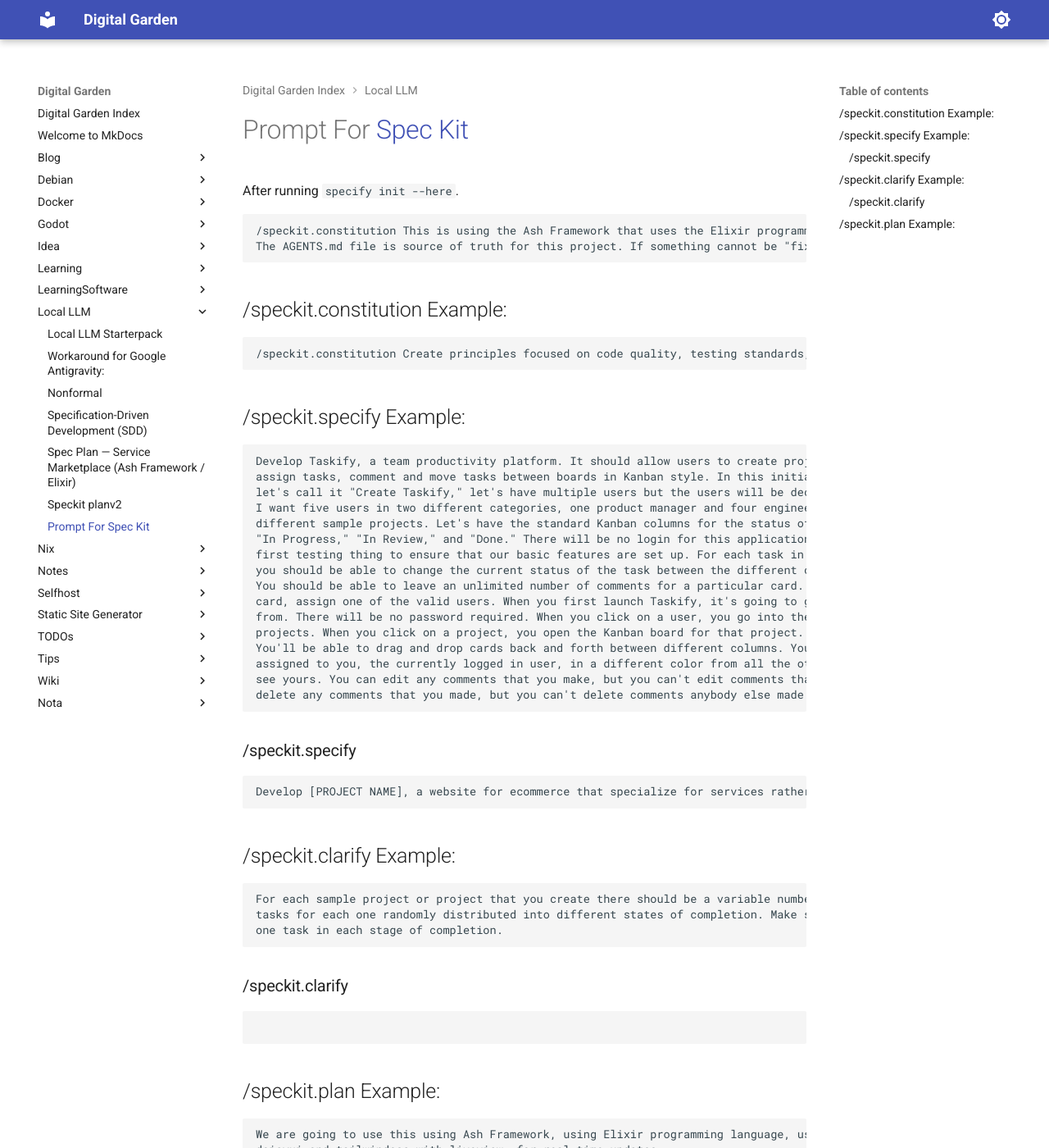
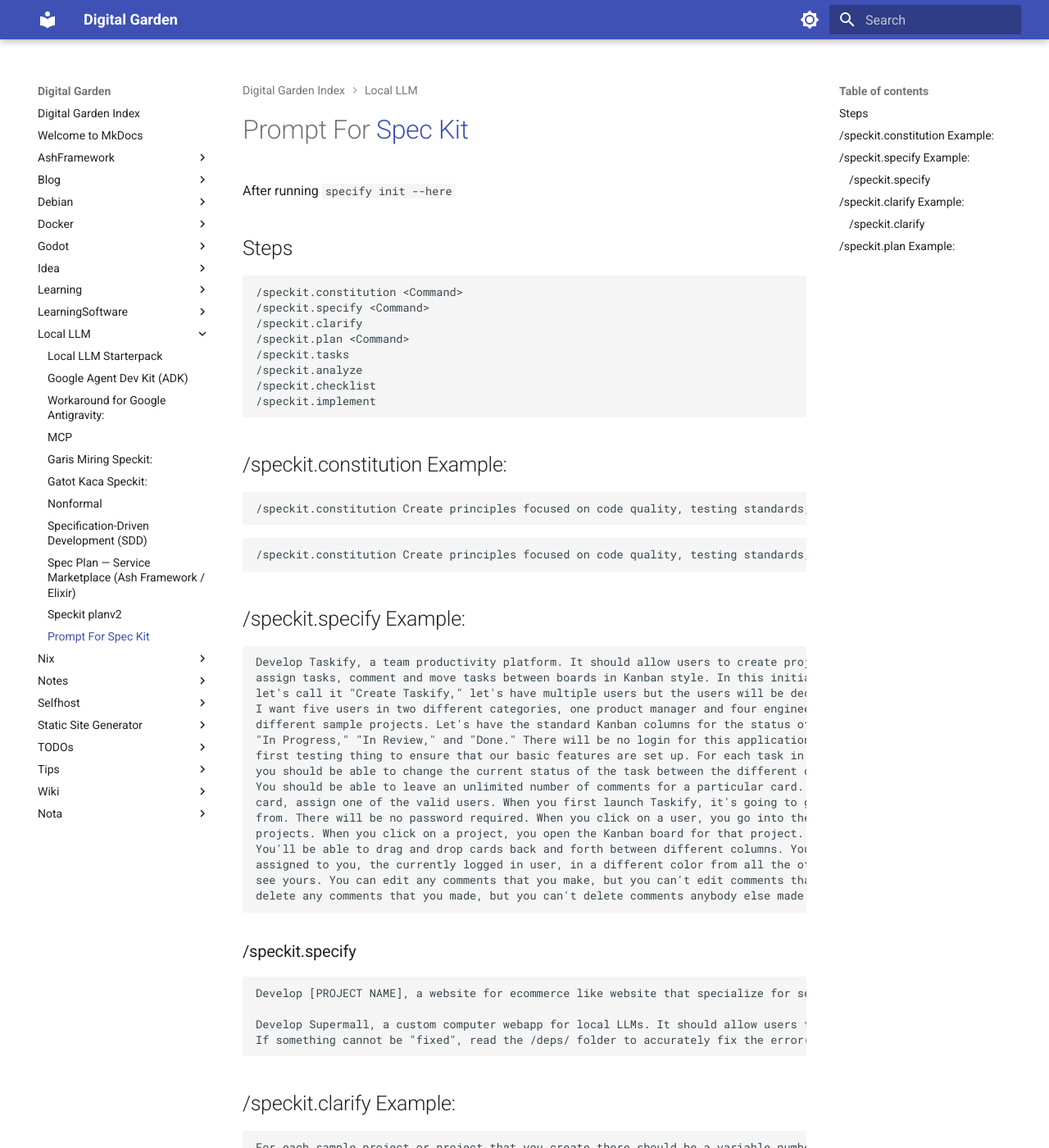
Before and after one commit to jnkk/mkdocs, an MkDocs documentation site: the page built from docs/Local-LLM/speckit.md, in a window 1280 px wide and 1400 px high. Shown: the whole window at 82% size. Built offline with MkDocs 1.6.1 and Material for MkDocs 9.7.7, drawn with Linux system fonts in a browser that asks for light colours; some of the changed text lies outside the part shown.

Commit message:
ai stuff, speckit

````diff
--- a/docs/Local-LLM/speckit.md
+++ b/docs/Local-LLM/speckit.md
@@ -1,13 +1,28 @@
 # Prompt For [Spec Kit](https://github.com/github/spec-kit)
 
-After running `specify init --here`.
+After running `specify init --here`
+
+## Steps
+
+```
+/speckit.constitution <Command>
+/speckit.specify <Command>
+/speckit.clarify
+/speckit.plan <Command>
+/speckit.tasks
+/speckit.analyze
+/speckit.checklist
+/speckit.implement
+```
+
+
+## /speckit.constitution Example:
 
 ```markdown
-/speckit.constitution This is using the Ash Framework that uses the Elixir programming language. Elixir's power among many are its liveview, pubsub and genserver. Make sure to use those.
-The AGENTS.md file is source of truth for this project. If something cannot be "fixed", read the /deps/ folder to accurately fix the error(s).
+/speckit.constitution Create principles focused on code quality, testing standards, user experience consistency, and performance requirements. Include governance for how these principles should guide technical decisions and implementation choices. This is using the Ash and Phoenix Framework that uses the Elixir programming language. The AGENTS.md file is source of truth for this project.
 ```
 
-## /speckit.constitution Example:
+
 ```markdown
 /speckit.constitution Create principles focused on code quality, testing standards, user experience consistency, and performance requirements. Include governance for how these principles should guide technical decisions and implementation choices.
 ```
@@ -34,8 +49,10 @@
 
 ### /speckit.specify
 ```markdown
-Develop [PROJECT NAME], a website for ecommerce that specialize for services rather than goods. It should allow users to create services, add team members, add reviews for customers, location for the closest for their customers, and later add their own goods shop.
+Develop [PROJECT NAME], a website for ecommerce like website that specialize for services rather than goods. It should allow users to create services, add team members and roles, add reviews for customers, location for the closest for their customers and add their own goods shop. In this initial phase for this feature, lets call it "Supermall" (the domain name might be different). Use the Ash Admin (already installed) for administrative background tasks.
 
+Develop Supermall, a custom computer webapp for local LLMs. It should allow users to create custom PC builds, allow the admin (me, the project owner. Use Ash Admin to help) page to add and remove computer components with ease, also allow the admin make a build and build templetes so other users can later buy (using affiliate links. Provide later in the project), allow users to comment on the builds that other users or the admin has built, allow users to orovide feedback and able to take surveys from the admin. Start with the basic landing page.
+If something cannot be "fixed", read the /deps/ folder to accurately fix the error(s).
 ```
 
 ## /speckit.clarify Example:
--- a/mkdocs.yml
+++ b/mkdocs.yml
@@ -25,7 +25,9 @@
     - navigation.prune
 plugins:
   - tags
-  - mermaid2
+  - search
+  - mermaid2:
+      version: 10.0.2
 
 markdown_extensions:
   - pymdownx.critic
@@ -35,4 +37,9 @@
   - pymdownx.tilde
   - admonition
   - pymdownx.details
-  - pymdownx.superfences
+  - pymdownx.superfences:
+      # make exceptions to highlighting of code:
+      custom_fences:
+        - name: mermaid
+          class: mermaid
+          format: !!python/name:mermaid2.fence_mermaid_custom
````
Also changed, not shown: other parts of docs/Local-LLM/speckit.md (+1 -2 lines), docs/AshFramework/ash.md (added, +100 -0 lines), docs/Debian/debian13.md (+10 -2 lines), docs/LearningSoftware/fedora.md (+1 -1 lines), docs/Local-LLM/adk.md (added, +35 -0 lines), docs/Local-LLM/elixirtools.md (added, +3 -0 lines), docs/Local-LLM/garismiring.md (added, +35 -0 lines), docs/Local-LLM/gatotkaca.md (added, +47 -0 lines).
